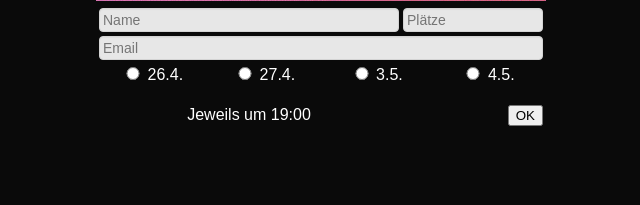
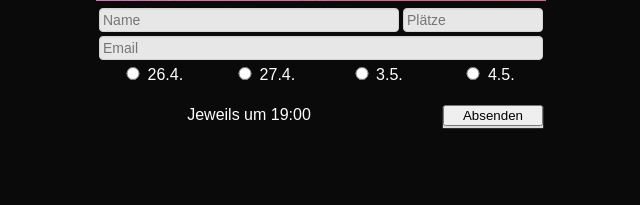
Before and after one commit to alexarnimueller/erikas-secret, a Flask app: page / in a window 1280 px wide. Shown: the part 557-762 px from the top of the page, without its empty margins (319-959 px from the left). Run offline with Flask 3, Linux system fonts and the light colour scheme.

Commit message:
:construction:

```diff
--- a/app/forms.py
+++ b/app/forms.py
@@ -24,4 +24,4 @@ class ReservationForm(FlaskForm):
         "Datum",
         choices=[("26.4.", "26.4."), ("27.4.", "27.4."), ("3.5.", "3.5."), ("4.5.", "4.5.")],
     )
-    submit = SubmitField("OK")
+    submit = SubmitField("Absenden")
--- a/app/static/style.css
+++ b/app/static/style.css
@@ -32,10 +32,6 @@ input[type="radio"] {
     margin-top: 1px;
 }
 
-label {
-    width: 60px;
-}
-
 input[type="text"],
 input[type="email"] {
     width: 100%;
@@ -51,12 +47,8 @@ input[type="email"] {
     border: 1px solid lightgray;
 }
 
-input:focus {
-    outline: none;
-}
-
-.submit {
-    width: 80px;
+#submit {
+    width: 100px;
     box-shadow: 0 2px 1px #dddddd;
 }
 
```
